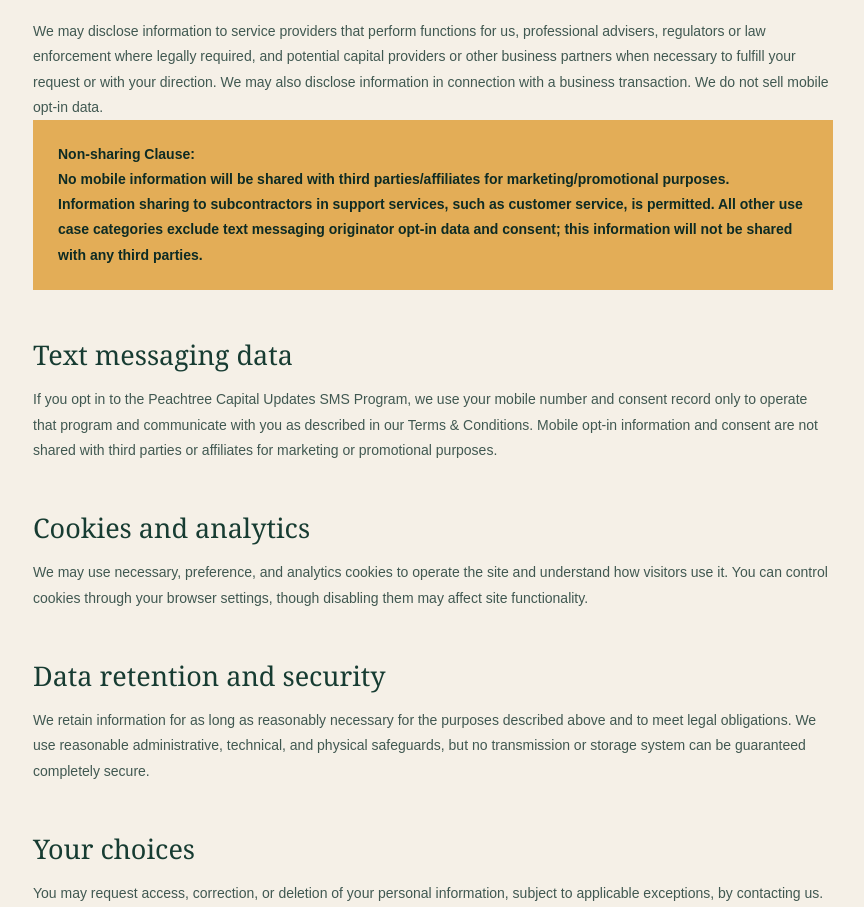
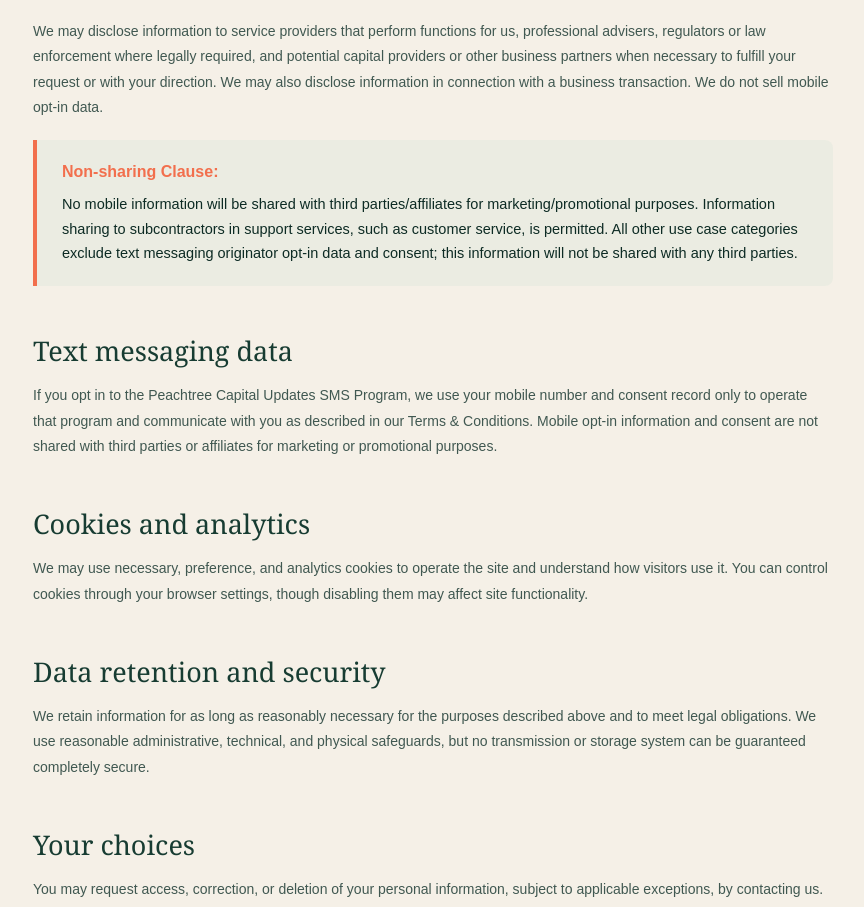
Before and after one commit to abdullahalmamun-dev/Specialistline_website, a Next.js app: page /privacy in a window 1280 px wide. Shown: the part 901-1808 px from the top of the page, without its empty margins (207-1071 px from the left). Built offline with nearby package versions, Linux system fonts and the light colour scheme.

Commit message:
Updfated the twxt formatting

```diff
--- a/app/privacy/page.tsx
+++ b/app/privacy/page.tsx
@@ -4,7 +4,19 @@ export default function Privacy() {
   <h2>Information we collect</h2><p>We may collect information you provide directly, including your name, business name, email address, mobile telephone number, financing goals, business details, and the content of communications with us. We may also collect device, browser, IP address, referral, and website usage information through cookies and similar technologies.</p>
   <h2>How we use information</h2><p>We use information to respond to inquiries; provide financial consulting services; evaluate potential capital programs; connect you with appropriate service providers when you request or authorize it; operate and improve our website; maintain security; comply with law; and send communications, including text messages when you have separately opted in.</p>
   <h2>How we disclose information</h2><p>We may disclose information to service providers that perform functions for us, professional advisers, regulators or law enforcement where legally required, and potential capital providers or other business partners when necessary to fulfill your request or with your direction. We may also disclose information in connection with a business transaction. We do not sell mobile opt-in data.</p>
-  <p className="callout"><strong>Non-sharing Clause:</strong><br />No mobile information will be shared with third parties/affiliates for marketing/promotional purposes. Information sharing to subcontractors in support services, such as customer service, is permitted. All other use case categories exclude text messaging originator opt-in data and consent; this information will not be shared with any third parties.</p>
+  <blockquote style={{
+    borderLeft: '4px solid var(--peach)',
+    background: 'rgba(219, 229, 218, 0.4)',
+    padding: '20px 25px',
+    margin: '20px 0',
+    borderRadius: '0 8px 8px 0',
+    color: 'var(--dark)'
+  }}>
+    <strong style={{ display: 'block', marginBottom: '8px', color: 'var(--peach)' }}>Non-sharing Clause:</strong>
+    <span style={{ lineHeight: '1.7', fontSize: '14.5px' }}>
+      No mobile information will be shared with third parties/affiliates for marketing/promotional purposes. Information sharing to subcontractors in support services, such as customer service, is permitted. All other use case categories exclude text messaging originator opt-in data and consent; this information will not be shared with any third parties.
+    </span>
+  </blockquote>
   <h2>Text messaging data</h2><p>If you opt in to the Peachtree Capital Updates SMS Program, we use your mobile number and consent record only to operate that program and communicate with you as described in our Terms &amp; Conditions. Mobile opt-in information and consent are not shared with third parties or affiliates for marketing or promotional purposes.</p>
   <h2>Cookies and analytics</h2><p>We may use necessary, preference, and analytics cookies to operate the site and understand how visitors use it. You can control cookies through your browser settings, though disabling them may affect site functionality.</p>
   <h2>Data retention and security</h2><p>We retain information for as long as reasonably necessary for the purposes described above and to meet legal obligations. We use reasonable administrative, technical, and physical safeguards, but no transmission or storage system can be guaranteed completely secure.</p>
```
